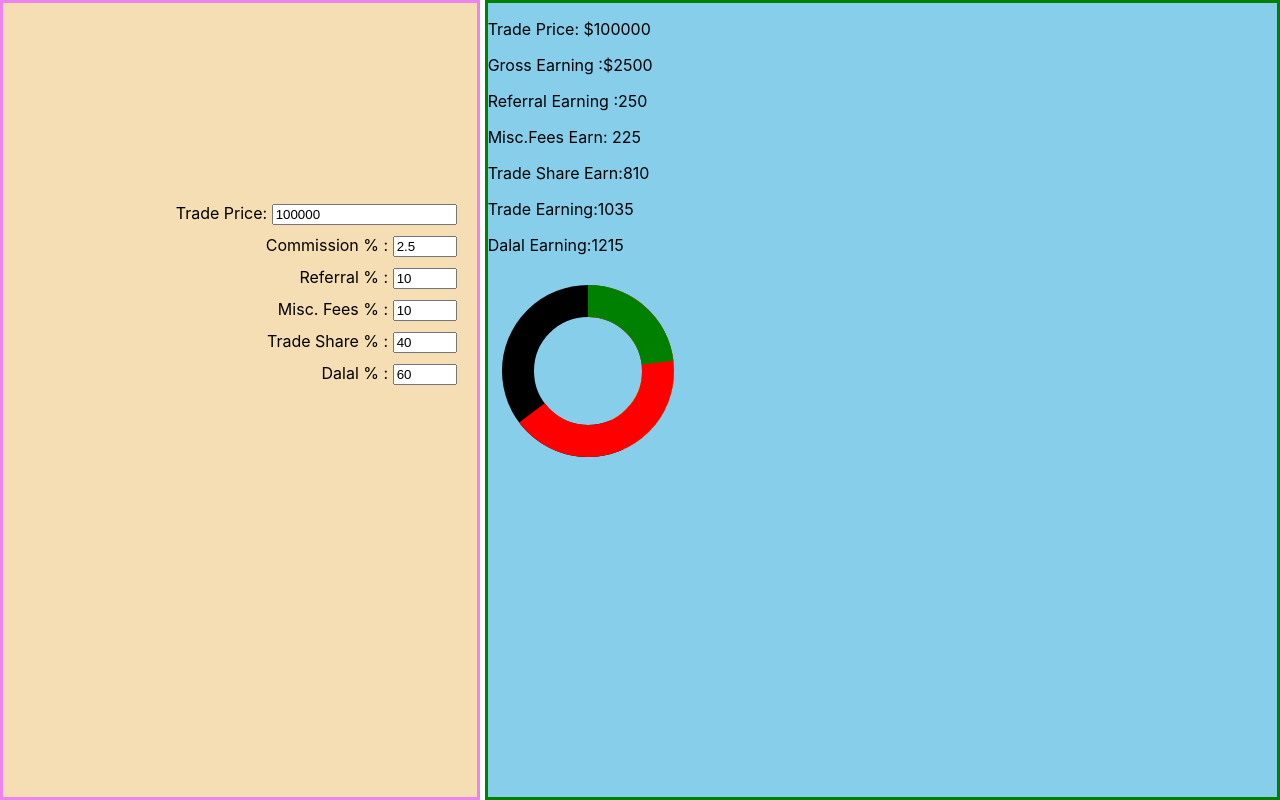
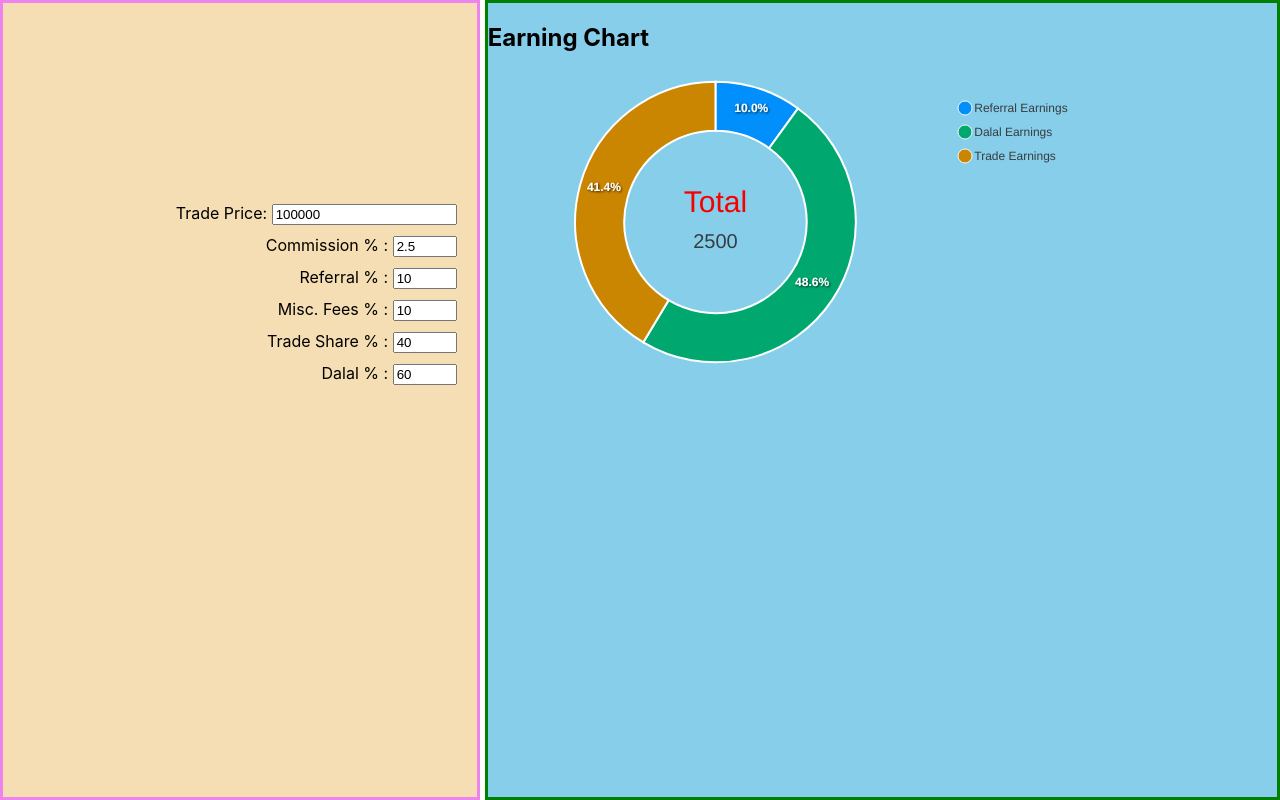
Before and after one commit to dbsmandal/CircularSlider, a React (Create React App) app: page / in a window 1280 px wide. Built offline with nearby package versions, Linux system fonts and the light colour scheme.

Commit message:
create circle

```diff
--- a/package.json
+++ b/package.json
@@ -3,11 +3,15 @@
   "version": "0.1.0",
   "private": true,
   "dependencies": {
+    "@fseehawer/react-circular-slider": "^2.5.16",
     "@testing-library/jest-dom": "^5.16.5",
     "@testing-library/react": "^13.4.0",
     "@testing-library/user-event": "^13.5.0",
     "react": "^18.2.0",
+    "react-apexcharts": "^1.4.0",
+    "react-circular-slider-svg": "^0.2.0",
     "react-dom": "^18.2.0",
+    "react-donut-chart": "^1.3.3",
     "react-scripts": "5.0.1",
     "web-vitals": "^2.1.4"
   },
--- a/src/App.css
+++ b/src/App.css
@@ -32,6 +32,7 @@
   from {
     transform: rotate(0deg);
   }
+
   to {
     transform: rotate(360deg);
   }
--- a/src/App.js
+++ b/src/App.js
@@ -1,6 +1,8 @@
 
 import React from 'react';
-import { useState } from 'react';
+import { useState, useEffect } from 'react';
+import Chart from 'react-apexcharts';
+
 import './App.css';
 
 function App() {
@@ -10,10 +12,10 @@ function App() {
   const [miscFees, setmiscFees] = useState(10);
   const [tradeshare, setTradeShare] = useState(40);
   const [dalalEarnings, setDalalEarnings] = useState(60);
-  // const [grossEarning, setGrossEarning] = useState()
-  // const [referralEarning, seReferralEarning] = useState(10);
-  // const [tradeEarnings, setTradetradeEarnings] = useState(tradeshare + miscFees);
 
+  //for grap
+  const [name, setName] = useState([]);
+  const [val, setVal] = useState([]);
 
 
 
@@ -40,10 +42,6 @@ function App() {
 
   }
 
-
-
-
-
   function grossEarn() {
     let result = (tradePrice * commission) / 100
     return result
@@ -56,8 +54,6 @@ function App() {
     let result = ((grossEarn() - referralEarn()) * miscFees) / 100
     return result
   }
-
-
   function tradeShareEarn() {
     let result = ((grossEarn() - referralEarn() - miscFeesEarn()) * tradeshare) / 100;
     return result
@@ -67,12 +63,19 @@ function App() {
     return result
   }
   function dalalEarn() {
-    // let result = (grossEarn() - referralEarn() - miscFeesEarn())
-
     let result = ((grossEarn() - referralEarn() - miscFeesEarn()) * dalalEarnings) / 100
     return result
   }
+  let values = [referralEarn(), dalalEarn(), tradeEarn()];
+  let ValuesName = ["Referral Earnings", "Dalal Earnings", "Trade Earnings"]
 
+  useEffect(() => {
+    const getdata = async () => {
+      setName(ValuesName);
+      setVal(values);
+    }
+    getdata();
+  },values);
   return (
     <>
       <div className="main">
@@ -102,7 +105,7 @@ function App() {
             <input type="number" min="0" max="100" onChange={handleDalalEarn} value={dalalEarnings} placeholder='60' />
           </div>
         </div>
-        <div className="output-div">
+        {/* <div className="output-div">
           <p>Trade Price: ${tradePrice}</p>
           <p>Gross Earning :${grossEarn()}</p>
           <p>Referral Earning :{referralEarn()}</p>
@@ -110,29 +113,50 @@ function App() {
           <p>Trade Share Earn:{tradeShareEarn()} </p>
           <p>Trade Earning:{tradeEarn()} </p>
           <p>Dalal Earning:{dalalEarn()} </p>
-          <div className="circle">
 
-            <div>
-              <svg width="200" height="200">
-                <g transform="rotate(-90 100 100)">
-                  <circle r="70" cx="100" cy="100" fill="transparent" stroke="black" stroke-width="2rem" stroke-dasharray="439.8" stroke-dashoffset="0"></circle>
+        </div> */}
+        <div className="output-div">
+        <div >
+          <h2 className="text-left">Earning Chart</h2>
+          <Chart
+            type="donut"
+            width={600}
+            height={300}
+            series={val}
+
+            options={{
+              labels: name,
 
 
-                    <circle r="70" cx="100" cy="100" fill="transparent" stroke="Yellow" stroke-width="2rem" stroke-dasharray="439.8" stroke-dashoffset={referralEarn()}></circle>
+              plotOptions: {
+                pie: {
+                  donut: {
+                    labels: {
+                      show: true,
+                      total: {
+                        show: true,
+                        showAlways: true,
+                        //formatter: () => '343',
+                        fontSize: 30,
+                        color: '#f90000',
+                      }
+                    }
+                  }
+                }
+
+              },
+
+              dataLabels: {
+                enabled: true,
+              }
 
 
-                  <circle r="70" cx="100" cy="100" fill="transparent" stroke="red" stroke-width="2rem" stroke-dasharray="439.8" stroke-dashoffset={tradeEarn()}> </circle>
+            }}
 
-
-                    <circle r="70" cx="100" cy="100" fill="transparent" stroke="green" stroke-width="2rem" stroke-dasharray="438.8" stroke-dashoffset={dalalEarn()}></circle>
-
-                </g>
-                <text x="50%" y="50%" dominant-baseline="central" text-anchor="middle"></text>
-              </svg>
-            </div>
-          </div>
+          />
 
         </div>
+      </div>
       </div>
 
 
```
Also changed, not shown: src/Component/MyApp.js (added, +144 -0 lines), 1 other file (tests, documents, lock files or other folders).
